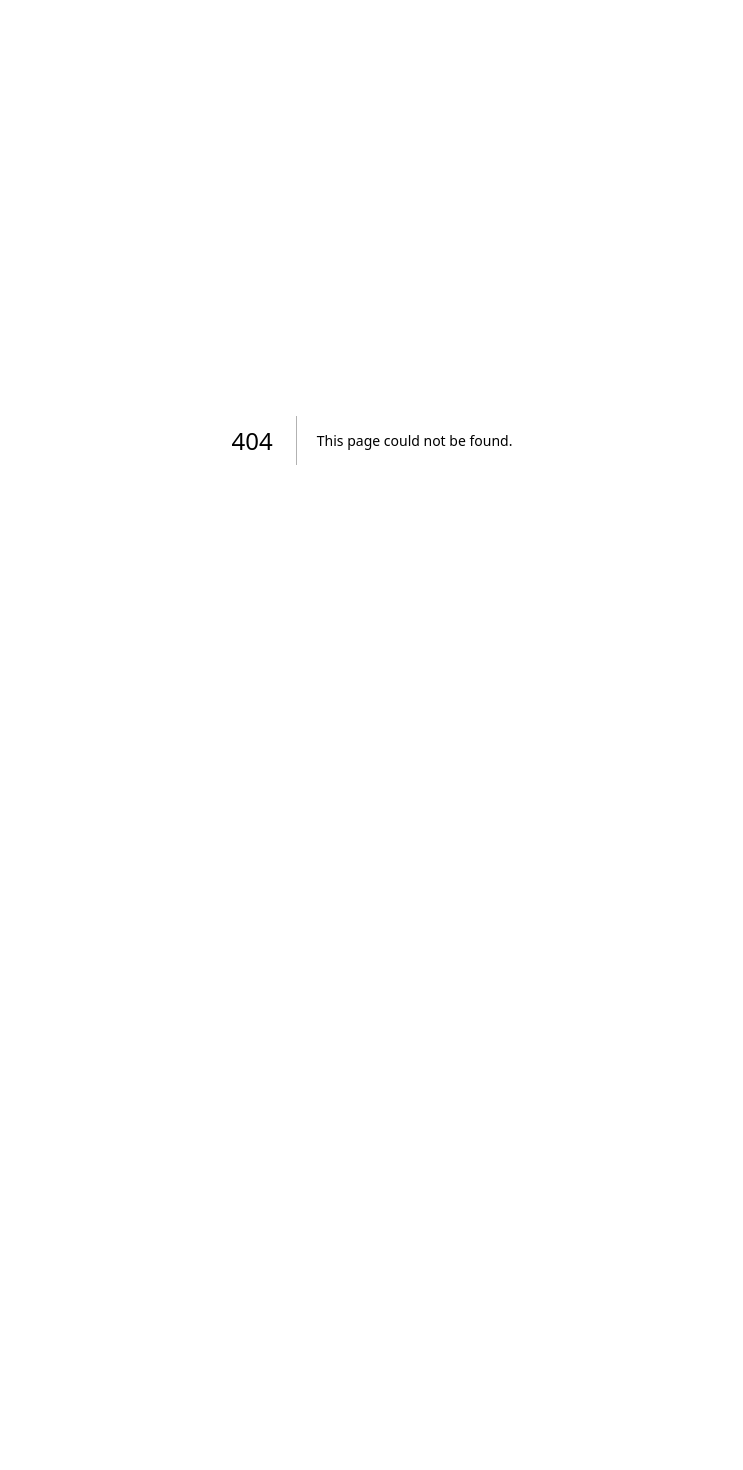
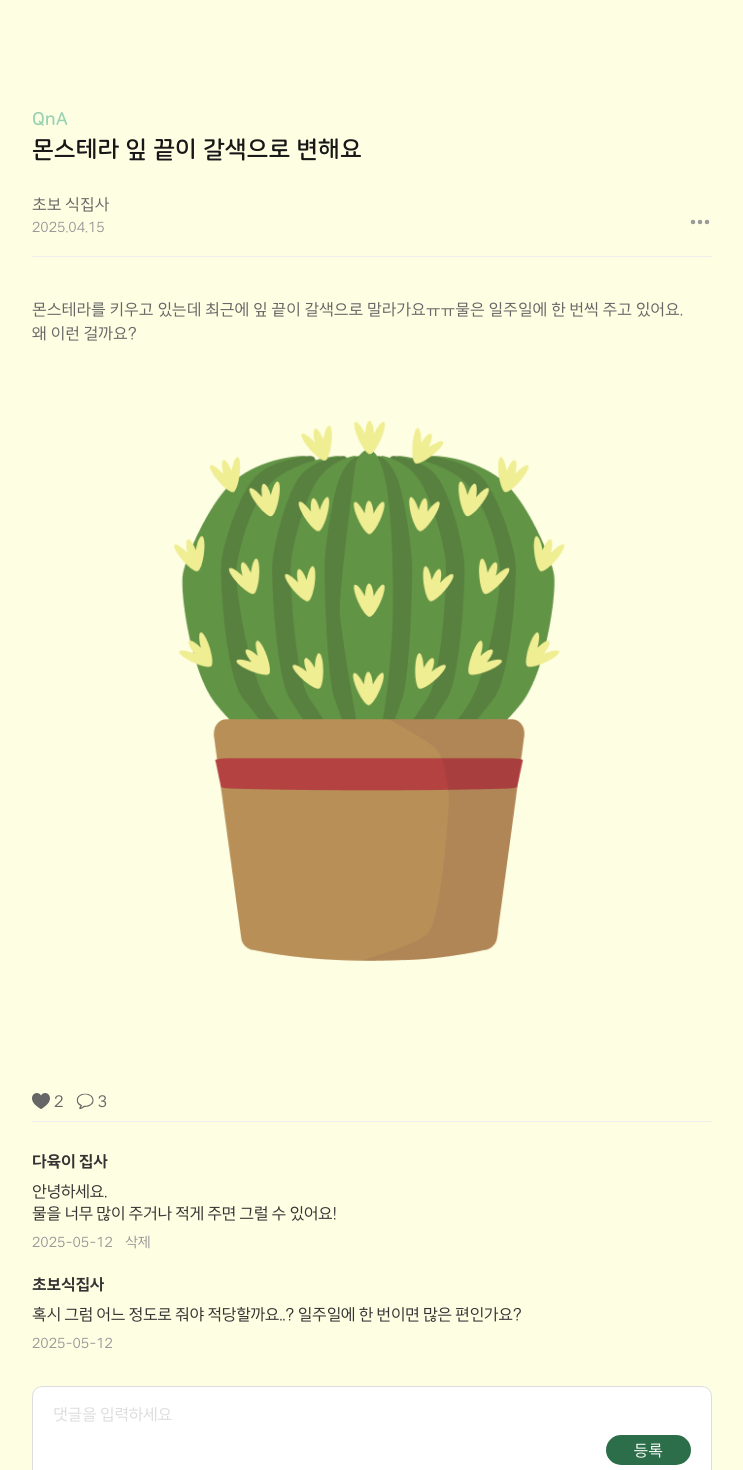
Before and after one commit to SWYP-9th-Team5/Greeinng-FE, a Next.js app: page /community/1 in a window 1280 px wide. Before the commit this address had no page. Shown: the part 40-1510 px from the top of the page, without its empty margins (268-1011 px from the left). Before the commit the page ends 880 px from the top, so only its background shows below. Built offline with nearby package versions, Linux system fonts and the light colour scheme.

Commit message:
style: 커뮤니티 게시글 보기 페이지 추가

```diff
--- /dev/null
+++ b/src/app/community/[id]/page.tsx
@@ -0,0 +1,59 @@
+import { cn } from '@/utils/cn';
+
+import PostButton from '@components/features/community/detail/PostButton';
+import PostCommentList from '@components/features/community/detail/PostCommentList';
+import PostContent from '@components/features/community/detail/PostContent';
+import PostHeader from '@components/features/community/detail/PostHeader';
+import { PostHeaderProps } from '@components/features/community/detail/PostHeader/PostHeader';
+import PostInput from '@components/features/community/detail/PostInput';
+
+interface PageProps {
+  params: Promise<{ id: string }>;
+}
+
+const data: PostHeaderProps = {
+  category: 'QnA',
+  title: '몬스테라 잎 끝이 갈색으로 변해요',
+  userName: '초보 식집사',
+  createdAt: '2025.04.15', // 임시 양식 미정
+};
+
+export function generateStaticParams() {
+  return [{ id: '1' }, { id: '2' }];
+}
+
+export default async function Page({ params }: PageProps) {
+  // eslint-disable-next-line @typescript-eslint/no-unused-vars
+  const { id } = await params;
+  const { title, category, userName, createdAt } = data;
+
+  const articleClssName = cn(
+    'm-auto flex flex-col items-center',
+    // 작은 모바일
+    'max-xxs:w-full',
+    // 모바일
+    'px-5 py-10 max-md:px-5',
+    // PC
+    'md:w-[45rem] md:pt-[4.375rem] md:pb-[3.25rem]',
+  );
+
+  // ! 임시 퍼블리싱 구조에 따라 변경 예정
+  return (
+    <article className={articleClssName}>
+      <PostHeader
+        category={category}
+        title={title}
+        userName={userName}
+        createdAt={createdAt}
+      />
+      {/* 커뮤닡티 본문 */}
+      <PostContent />
+      {/* 버튼 부분 */}
+      <PostButton />
+      {/* commentList */}
+      <PostCommentList />
+      {/* Input 등록 */}
+      <PostInput />
+    </article>
+  );
+}
```
